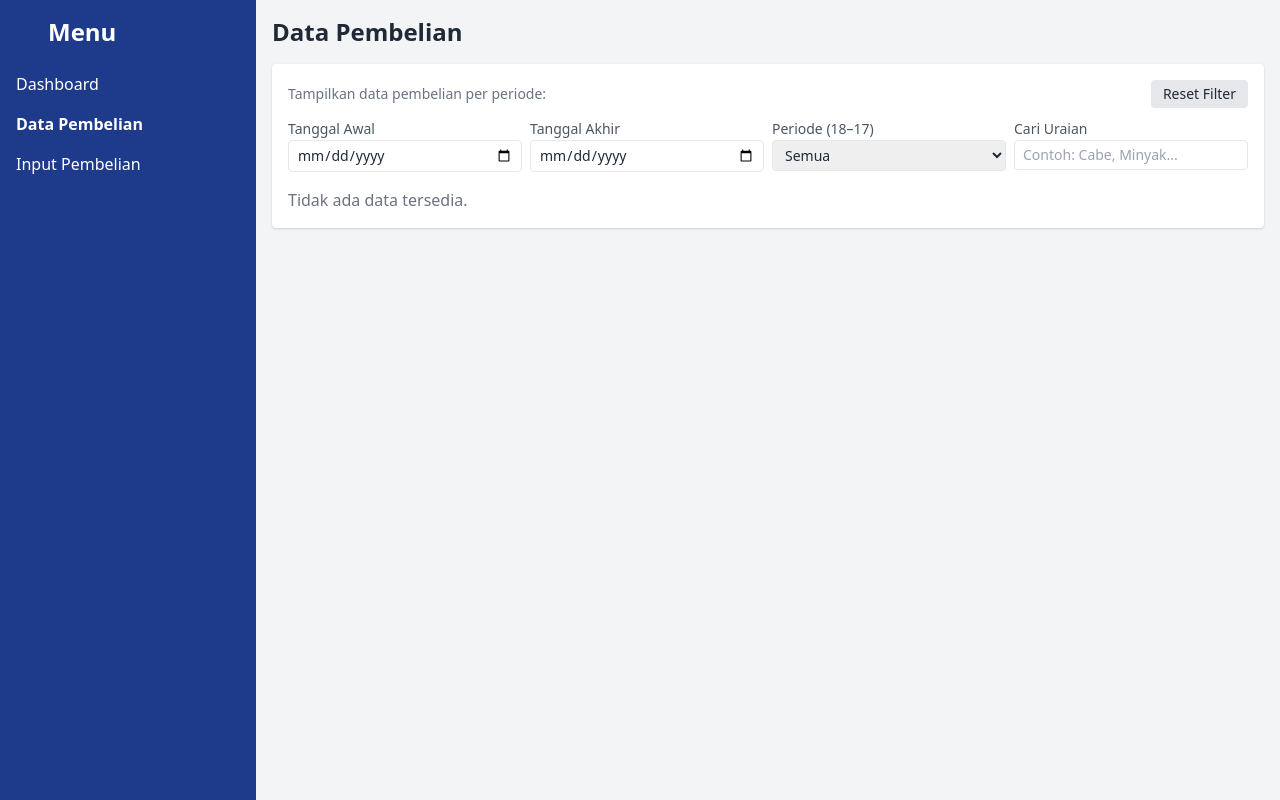
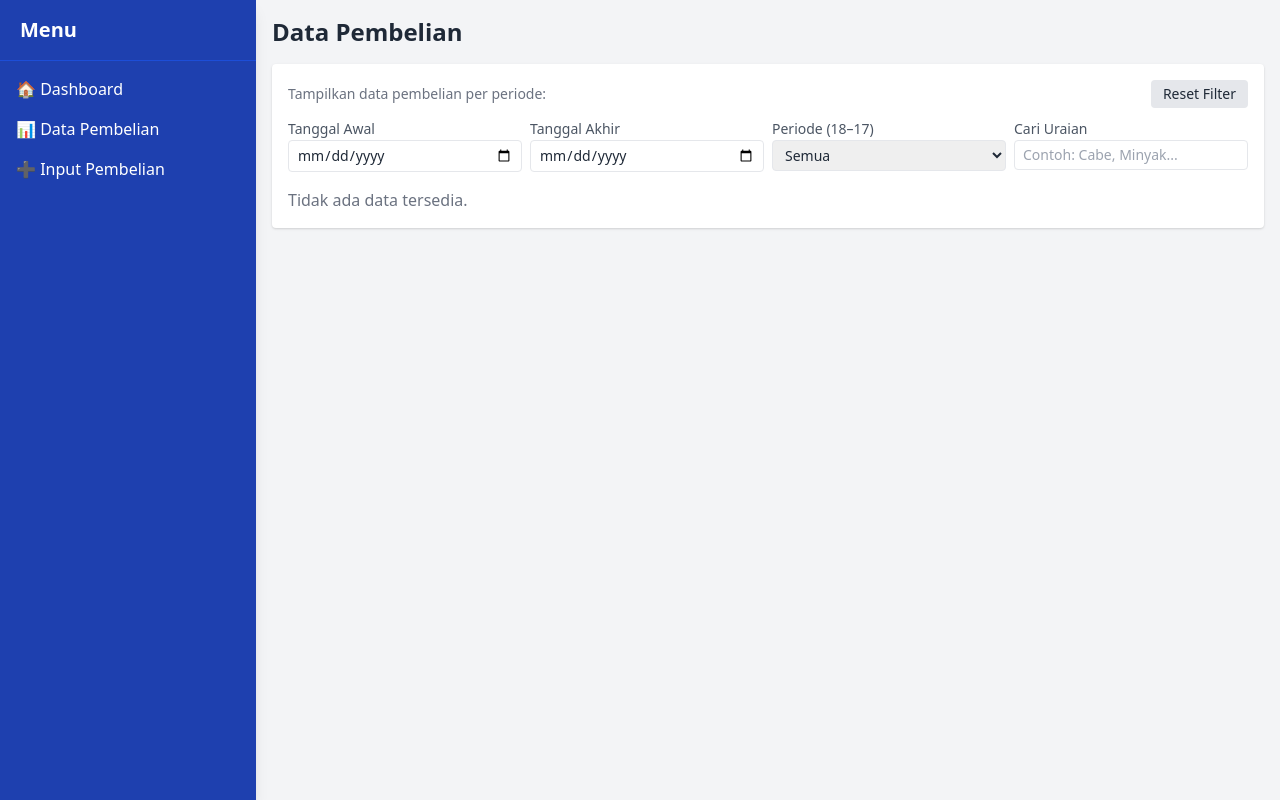
Before and after one commit to Koteka74/transaksi_bg, a plain HTML site: page data.html in a window 1280 px wide. Drawn offline with nearby package versions, Linux system fonts and the light colour scheme; no server answers.

Commit message:
Update data.html ubah sidebar

```diff
--- a/data.html
+++ b/data.html
@@ -10,21 +10,29 @@
 <body class="bg-gray-100 text-gray-800">
   <div class="flex min-h-screen">
     <!-- Sidebar -->
-      <aside class="w-64 bg-blue-900 text-white p-4 hidden md:block" id="sidebar">
-      <h2 class="text-2xl font-bold mb-6 ml-8">Menu</h2>
-      <nav class="space-y-4">
-        <a href="index.html" class="block hover:text-blue-300" onclick="toggleSidebar()">Dashboard</a>
-        <a href="data.html" class="block hover:text-blue-300 font-bold">Data Pembelian</a>
-        <a href="input.html" class="block hover:text-blue-300" onclick="toggleSidebar()">Input Pembelian</a>
+    <aside id="sidebar"
+      class="fixed z-40 inset-y-0 left-0 w-64 bg-blue-800 text-white shadow-lg transform -translate-x-full md:relative md:translate-x-0 transition-transform duration-300 ease-in-out">
+      <div class="p-4 border-b border-blue-700">
+        <h2 class="text-xl font-bold pl-1">Menu</h2>
+      </div>
+      <nav class="p-4 space-y-4">
+        <a href="index.html" class="block hover:text-blue-200 font-medium">🏠 Dashboard</a>
+        <a href="data.html" class="block hover:text-blue-200 font-medium">📊 Data Pembelian</a>
+        <a href="input.html" class="block hover:text-blue-200 font-medium">➕ Input Pembelian</a>
       </nav>
     </aside>
 
-    <!-- Tombol hamburger -->
-    <button class="absolute top-4 left-4 md:hidden text-gray-800 rounded p-1 shadow z-50" onclick="toggleSidebar()">
-      <svg xmlns="http://www.w3.org/2000/svg" class="h-6 w-6" fill="none" viewBox="0 0 24 24" stroke="currentColor">
-        <path stroke-linecap="round" stroke-linejoin="round" stroke-width="2" d="M4 6h16M4 12h16M4 18h16" />
-      </svg>
-    </button>
+    <!-- Main content -->
+    <div class="flex-1 flex flex-col">
+      <!-- Topbar mobile -->
+      <header class="md:hidden bg-blue-800 text-white p-3 flex items-center justify-between">
+        <button id="menu-toggle" class="text-white focus:outline-none">
+          <svg class="w-6 h-6" fill="none" stroke="currentColor" viewBox="0 0 24 24">
+            <path stroke-linecap="round" stroke-linejoin="round" stroke-width="2" d="M4 6h16M4 12h16M4 18h16" />
+          </svg>
+        </button>
+        <span class="text-lg font-semibold pl-2">Menu</span>
+      </header>
 
     <!-- Konten utama -->
     <main class="flex-1 p-4 space-y-4">
```
